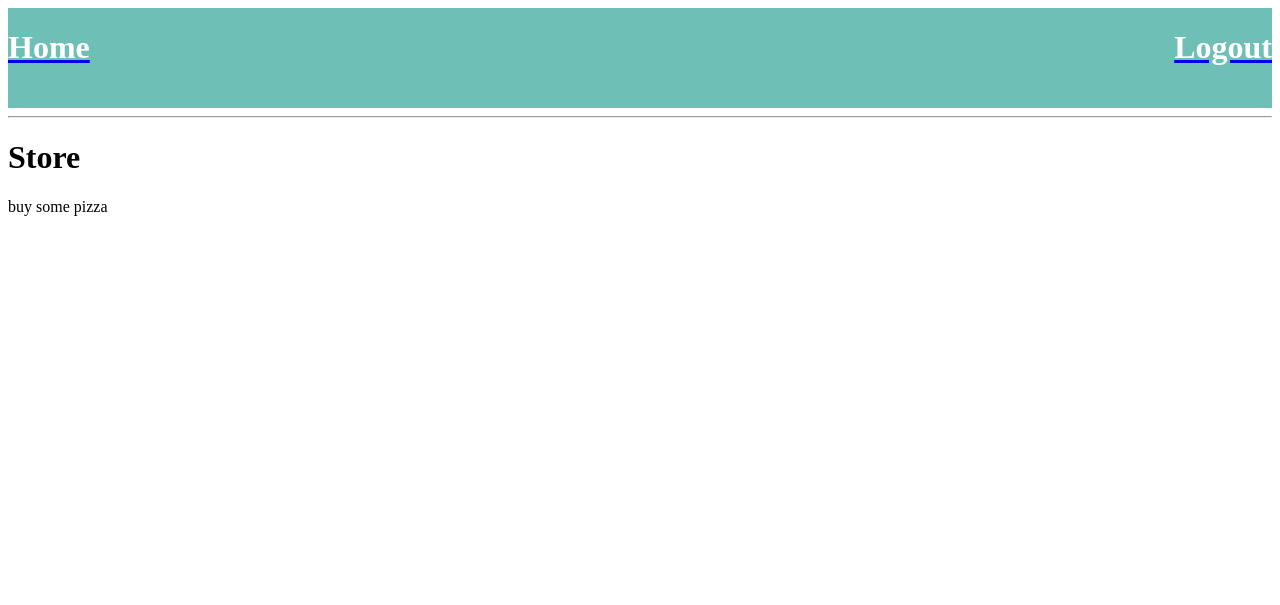
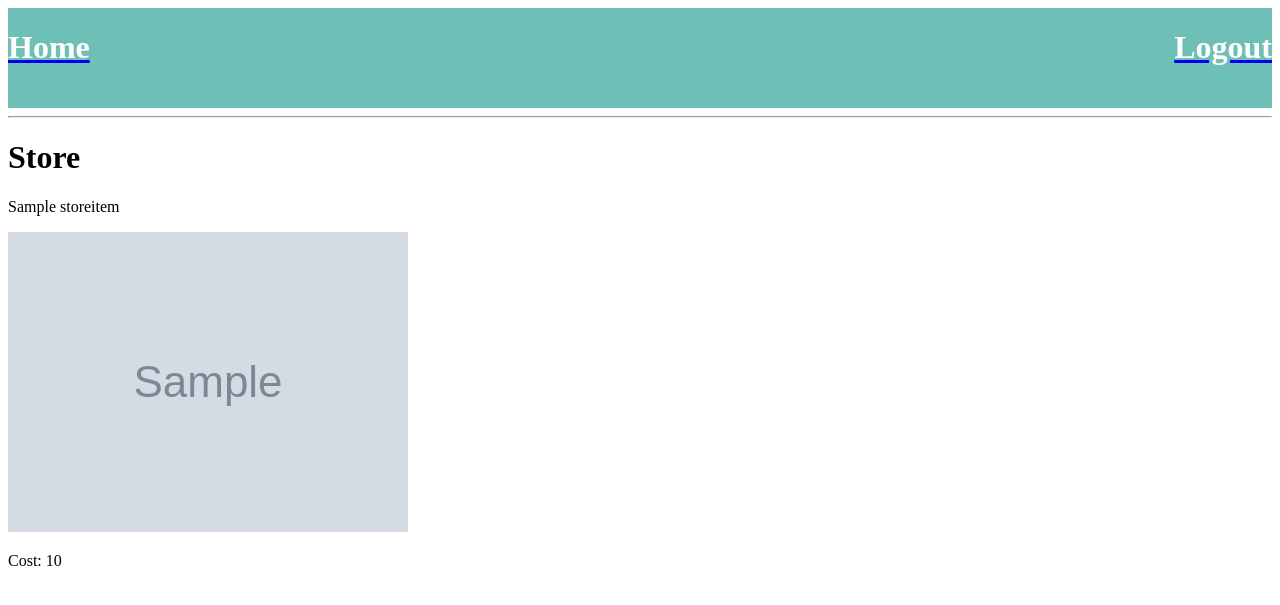
Before and after one commit to virtualolsonNo1/FourPositivityTwo, a Django app: page /store/ in a window 1280 px wide. Shown: the top 605 px of the page. Run offline with Django 4.2, Linux system fonts and the light colour scheme; a user stored in the database is signed in; tables that the repository leaves empty hold one stand-in row (values such as "Sample post"); grey boxes marked "Sample" are stand-in pictures.

Commit message:
Add store items to store page

```diff
--- a/base/templates/base/store.html
+++ b/base/templates/base/store.html
@@ -3,7 +3,13 @@
     <h1>Store</h1>
 </div>
 <div>
-    <p style="color:black;">{{storeItems}}</p>
+    {% for item in storeItems %}
+    <p style="color:black;">{{item.name}}</p>
+    <img src={{item.image}} alt = {{item.name}}>
+    <p style="color:black;">Cost: {{item.cost}}</p>
+    {% endfor %}
+
+
 </div>
 
 {% endblock content %}
--- a/base/views.py
+++ b/base/views.py
@@ -11,6 +11,7 @@ from .forms import CreateUserForm, SettingsForm
 from .forms import MessageForm
 from .models import Message
 from .models import Profile
+from .models import StoreItem
 # 10 Points: 😊🤩👏🥰❤️🌈🌹🌻☀️🙌🌟
 # 20 Points:✨🏅💖🍨🍕🎈🐶🐱🐸💫
 # 50 Points: 💎👑💛
@@ -155,9 +156,23 @@ def createMessage(request):
     context = {'form': form}
     return render(request, 'base/message_form.html', context)
 
+def purchaseItem(item,profile):
+    if profile.pointsRecieved < item.cost:
+        error = "Error not enough points!"
+        print("Error not enough points!")
+        return error
+    profile.pointRecieved = profile.pointsRecived- item.cost
+    message = "Successfully purchased " + str(item.name) + " for " + str(item.cost)
+    print(message)
+    return message
+
+
 @login_required(login_url='login')
 def store(request):
-    context = {'storeItems': "buy some pizza"}
+    storeItems = StoreItem.objects.all()
+    for item in storeItems:
+        print(str(item))
+    context = {'storeItems': storeItems}
     return render(request, 'base/store.html', context)
 
 @login_required(login_url='login')
```
